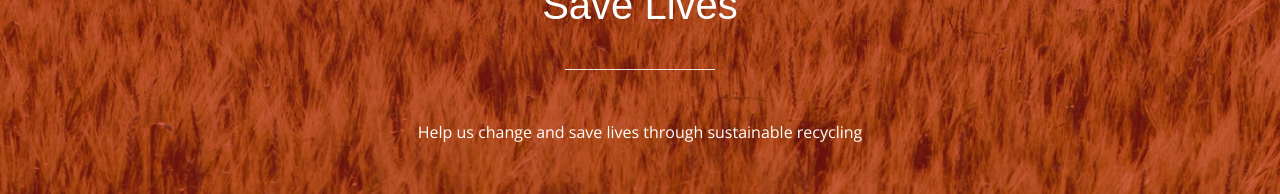
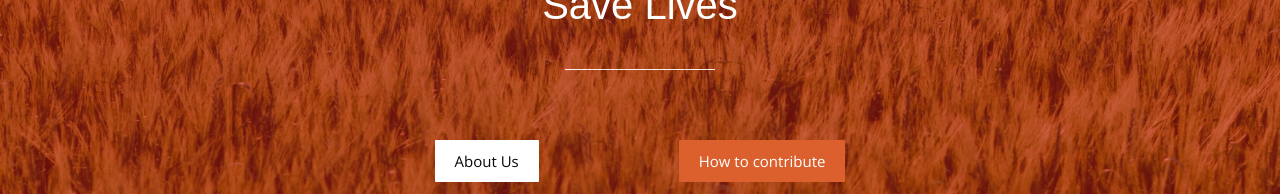
Before and after one commit to thinkingjet/PTC, a React (Create React App) app: page / in a window 1280 px wide. Shown: the part 261-455 px from the top of the page. Built offline with nearby package versions, Linux system fonts and the light colour scheme; a web font is replaced by a local one.

Commit message:
editing the homw

```diff
--- a/src/Componenets/Home/Home.js
+++ b/src/Componenets/Home/Home.js
@@ -16,7 +16,6 @@ function Home() {
             <br /> Save Lives
           </h2>
           <hr className="underline"></hr>
-          <p>Help us change and save lives through sustainable recycling</p>
         </div>
         <div className="home-btns">
           <button className="home-btn">About Us</button>
```
